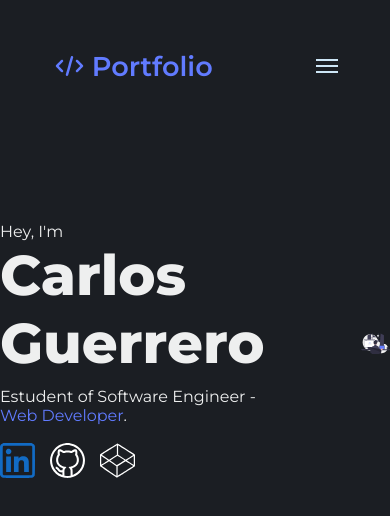
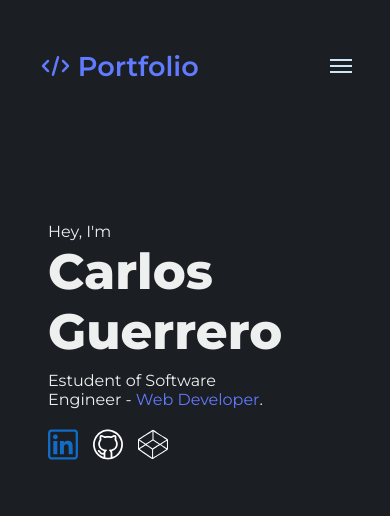
Before and after one commit to Crls-Guerrero/react-portfolio, a React (Create React App) app: page / in a window 390 px wide. Shown: the top 516 px of the page. Built offline with nearby package versions, Linux system fonts and the light colour scheme; a web font is replaced by a local one.

Commit message:
profile finish2

```diff
--- a/src/style/Navbar.css
+++ b/src/style/Navbar.css
@@ -4,6 +4,7 @@
     display: flex;
     align-items: center;
     justify-content: space-evenly;
+    gap: 5rem;
 }
 .header-title{
     display: flex;
@@ -19,7 +20,7 @@
     font-size: 1.7rem;
     color: var(--letra-titulo);
 }
-a.header-links{
+a .header-links{
     display: flex;
     align-items: center;
     gap: 10px;
@@ -29,6 +30,7 @@ a.header-links{
     align-items: center;
     justify-content: space-around;
     gap:20px;
+    margin-left: -10px;
 }
 .header-links .nav a{
     font-size: 1.2rem;
@@ -55,9 +57,24 @@ a.header-links{
 .menu-icon{
     display: none;
 }
-
+@media (max-width:1300px){
+    .header{
+        gap: 10rem;
+    }
+}
+@media (max-width:1120px){
+    .header{
+        gap: 15rem;
+    }
+}
+@media (max-width:1090px){
+    .header{
+        gap: 16rem;
+    }
+}
 @media (max-width: 900px) {
     .header{
+        gap: 3.5rem;
         justify-content: space-around;
     }
     .header-title p:nth-child(3){
@@ -91,7 +108,6 @@ a.header-links{
     .show-links{
         width: 100%;
         height: calc(100vh - 100px);
-        margin-top: 1.2rem;
         display: flex;
         text-align: center;
         align-items: center;
--- a/src/style/Profile.css
+++ b/src/style/Profile.css
@@ -52,6 +52,38 @@
     width: 100%;
     height: auto;
 }
+@media (max-width:1300px){
+    .logo{
+        width: 25rem;
+    }
+}
+@media (max-width:1120px){
+    .about-me h2{
+        font-size: 3.1rem;
+    }
+    .about-me .about-links .icons-linkedin{
+        width: 30px;
+    }
+    .about-me .about-links .icons-github{
+        width: 30px;
+    }
+    .about-me .about-links .icons-codepen{
+        width: 30px;
+    }
+}
 @media (max-width:900px){
-
+    .about-me{
+        margin-left: 6.5rem;
+    }
+    .logo{
+        width: 5rem;
+    }
+    .logo .developer{
+        display: none;
+    }
 }
+@media (max-width:600px){
+    .about-me{
+        margin-left: 3rem;
+    }
+}
```
